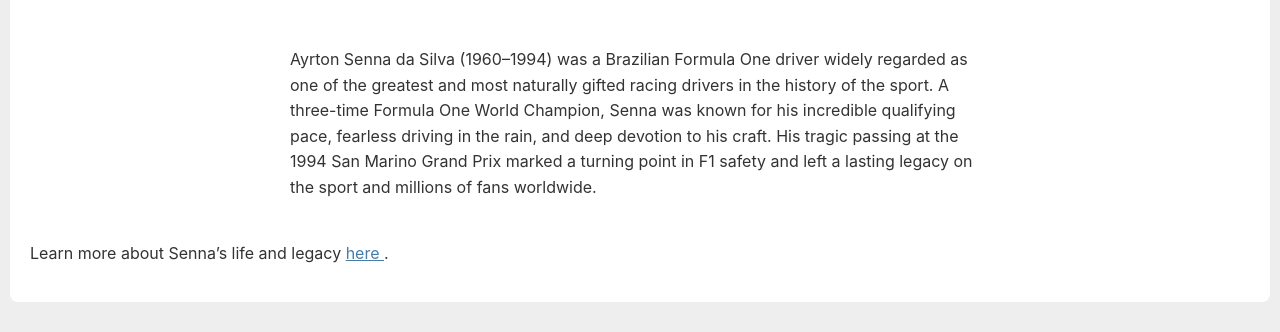
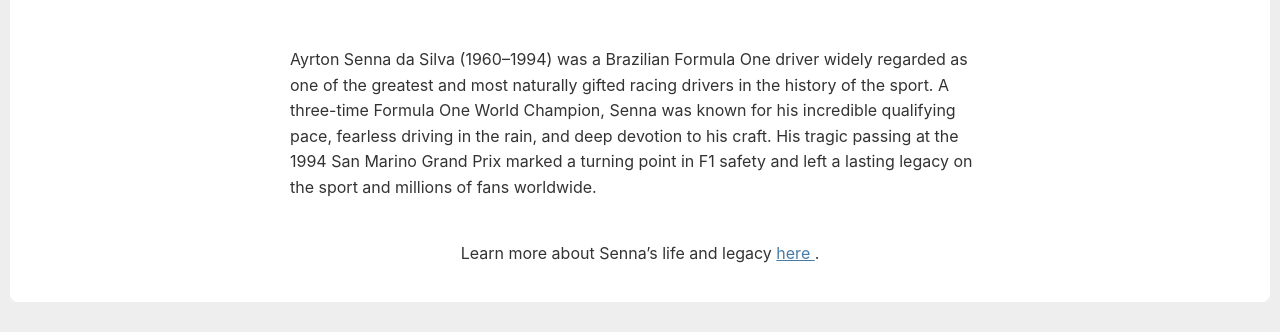
Before and after one commit to dybdev/TributePage, a plain HTML site: page index.html in a window 1280 px wide. Shown: the part 527-859 px from the top of the page. Drawn offline with Linux system fonts and the light colour scheme.

Commit message:
Add paragraph styling to styles.css

```diff
--- a/styles.css
+++ b/styles.css
@@ -75,3 +75,7 @@ h3 {
 #tribute-link {
     color: #477ca7;
 }
+
+p {
+    text-align: center;
+}
```
